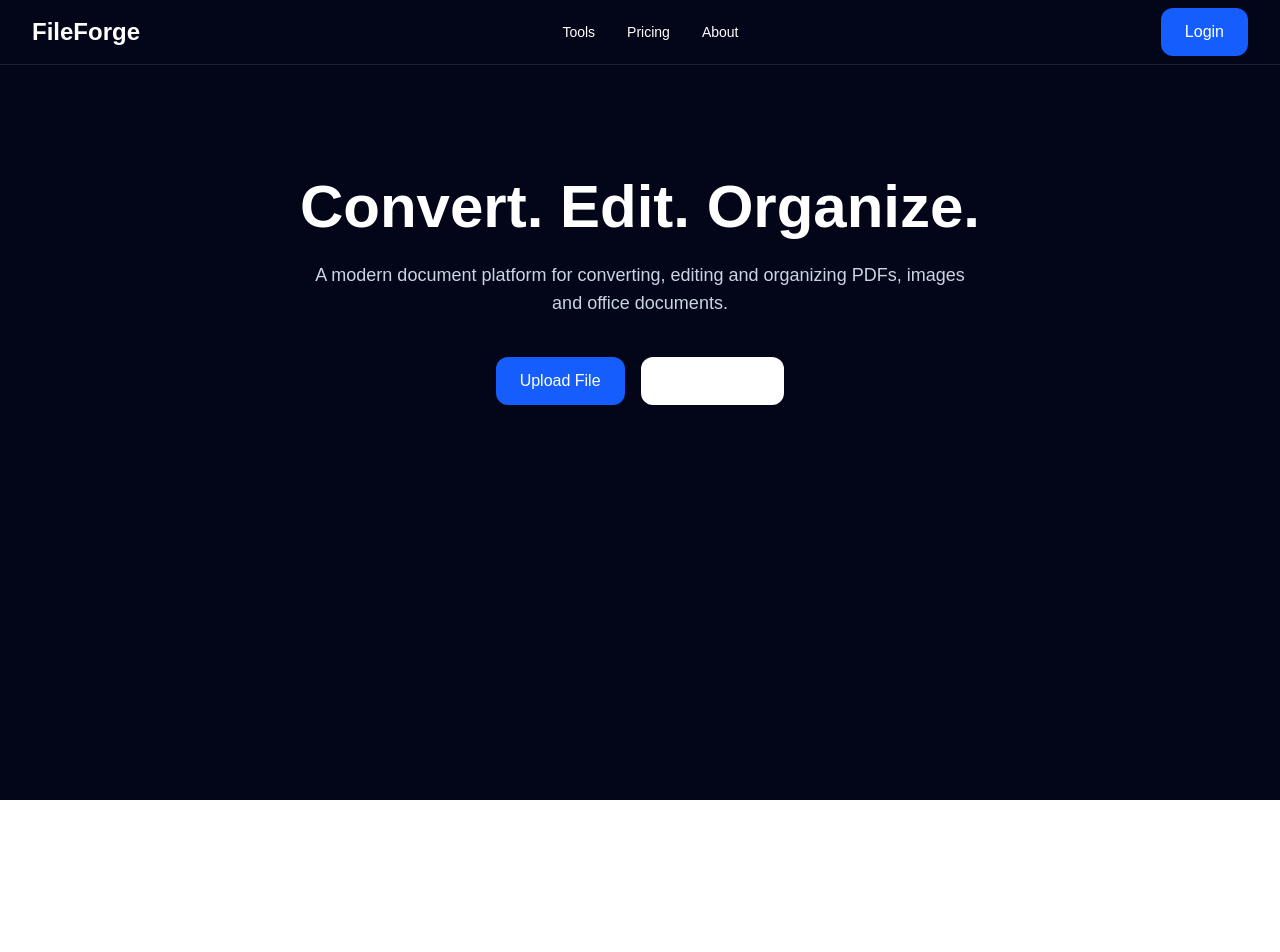
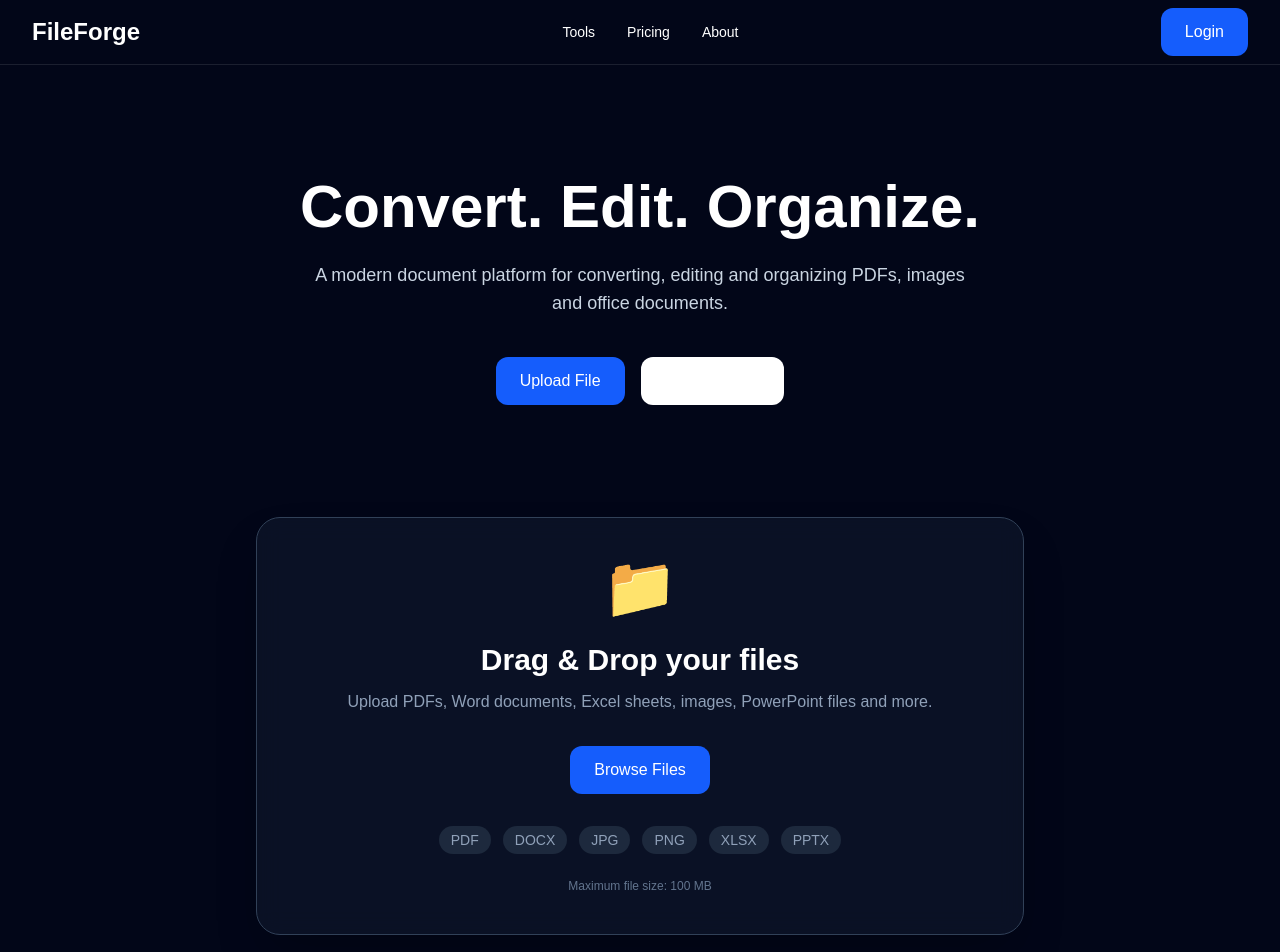
Before and after one commit to sricharan-abtech/fileforge, a Next.js app in the folder apps/web/: page / in a window 1280 px wide. Shown: the top 952 px of the page. Before the commit the page ends 800 px from the top, so only its background shows below. Built offline with nearby package versions, Linux system fonts and the light colour scheme.

Commit message:
Add upload card component

```diff
--- /dev/null
+++ b/apps/web/app/components/home/UploadCard.tsx
@@ -0,0 +1,40 @@
+import Button from "../ui/Button";
+import Container from "../ui/Container";
+
+export default function UploadCard() {
+  return (
+    <section className="pb-24">
+      <Container>
+        <div className="mx-auto max-w-3xl rounded-3xl border border-slate-700 bg-slate-900/70 p-10 text-center shadow-2xl backdrop-blur-md">
+          <div className="mb-6 text-6xl">📁</div>
+
+          <h2 className="text-3xl font-bold text-white">
+            Drag & Drop your files
+          </h2>
+
+          <p className="mt-3 text-slate-400">
+            Upload PDFs, Word documents, Excel sheets, images,
+            PowerPoint files and more.
+          </p>
+
+          <div className="mt-8">
+            <Button>Browse Files</Button>
+          </div>
+
+          <div className="mt-8 flex flex-wrap justify-center gap-3 text-sm text-slate-400">
+            <span className="rounded-full bg-slate-800 px-3 py-1">PDF</span>
+            <span className="rounded-full bg-slate-800 px-3 py-1">DOCX</span>
+            <span className="rounded-full bg-slate-800 px-3 py-1">JPG</span>
+            <span className="rounded-full bg-slate-800 px-3 py-1">PNG</span>
+            <span className="rounded-full bg-slate-800 px-3 py-1">XLSX</span>
+            <span className="rounded-full bg-slate-800 px-3 py-1">PPTX</span>
+          </div>
+
+          <p className="mt-6 text-xs text-slate-500">
+            Maximum file size: 100 MB
+          </p>
+        </div>
+      </Container>
+    </section>
+  );
+}
--- a/apps/web/app/page.tsx
+++ b/apps/web/app/page.tsx
@@ -1,11 +1,13 @@
 import Navbar from "./components/layout/Navbar";
 import Hero from "./components/home/Hero";
+import UploadCard from "./components/home/UploadCard";
 
 export default function HomePage() {
   return (
     <main className="min-h-screen bg-slate-950 text-white">
       <Navbar />
       <Hero />
+      <UploadCard />
     </main>
   );
 }
```
